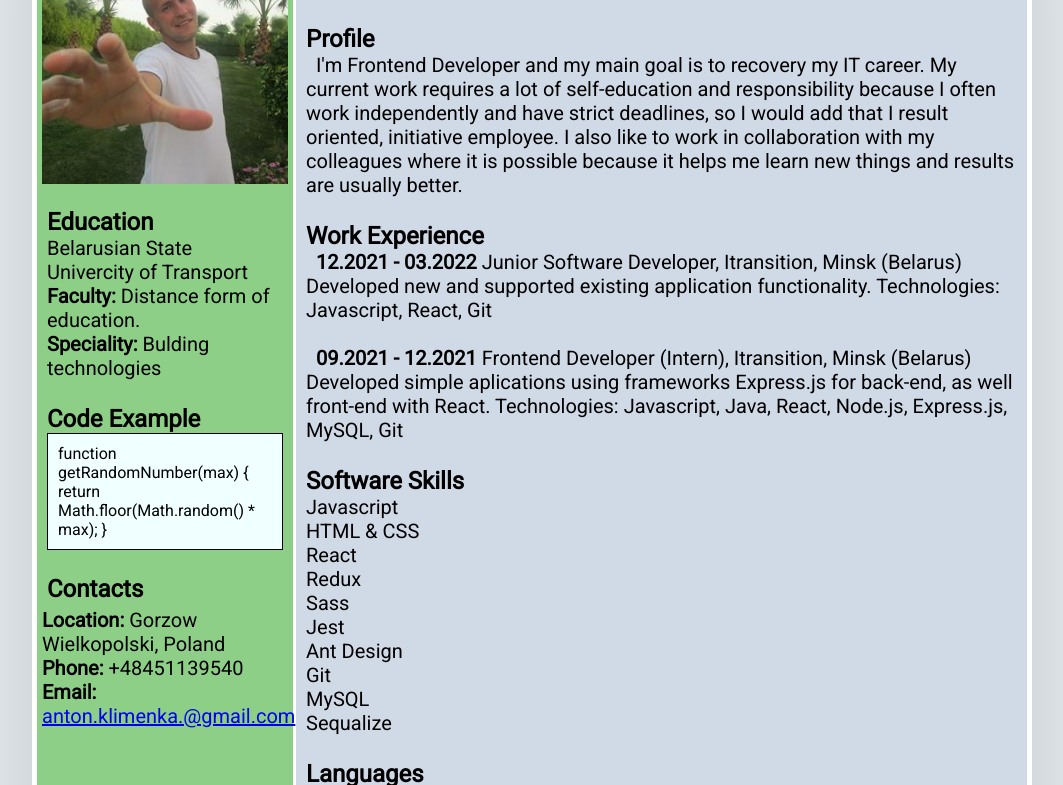
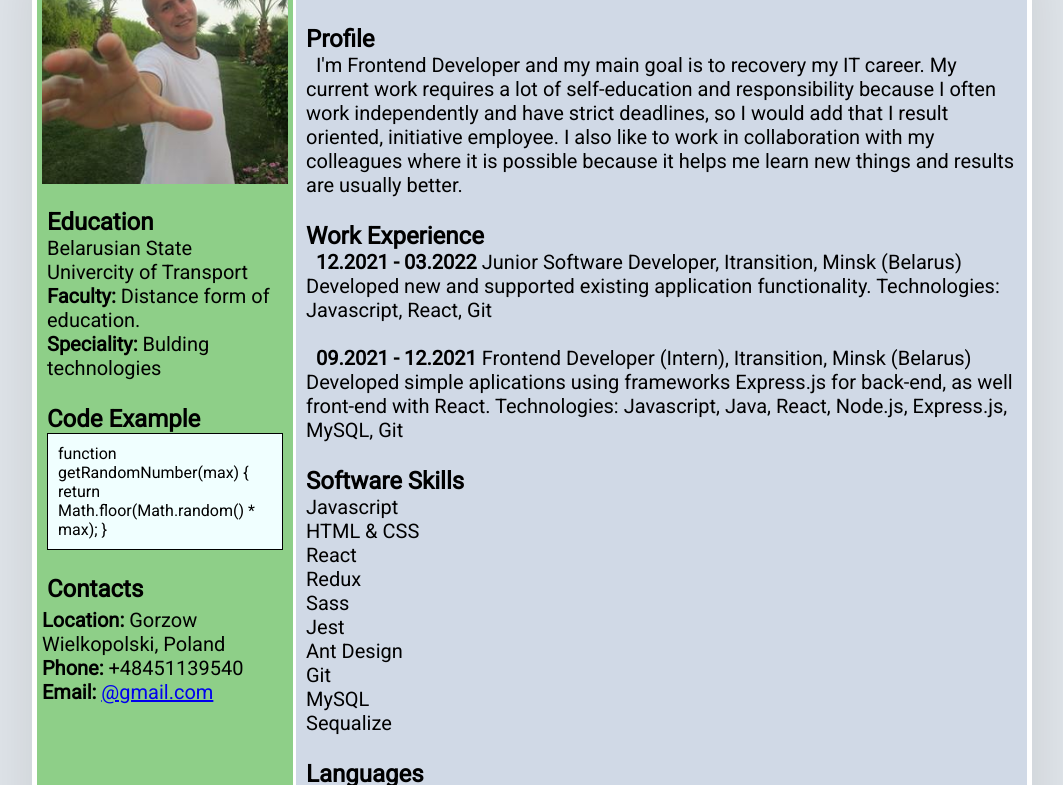
Before and after one commit to quickermany/rsschool-cv, a plain HTML site: page index.html in a window 1280 px wide. Shown: the part 122-907 px from the top of the page, without its empty margins (108-1171 px from the left). Drawn offline with Linux system fonts and the light colour scheme.

Commit message:
refactor: refactoring

```diff
--- a/index.html
+++ b/index.html
@@ -43,7 +43,7 @@
           <li>
            <b> Email:</b>
             <a href="anton.klimenka.pl@gmail.com" target="_blank"
-              >anton.klimenka.@gmail.com</a
+              >@gmail.com</a
             >
           </li>
         </ul>
```
